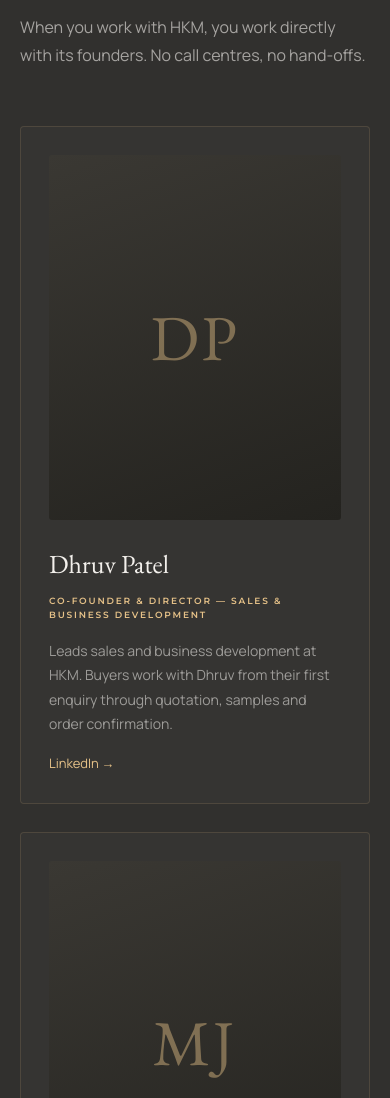
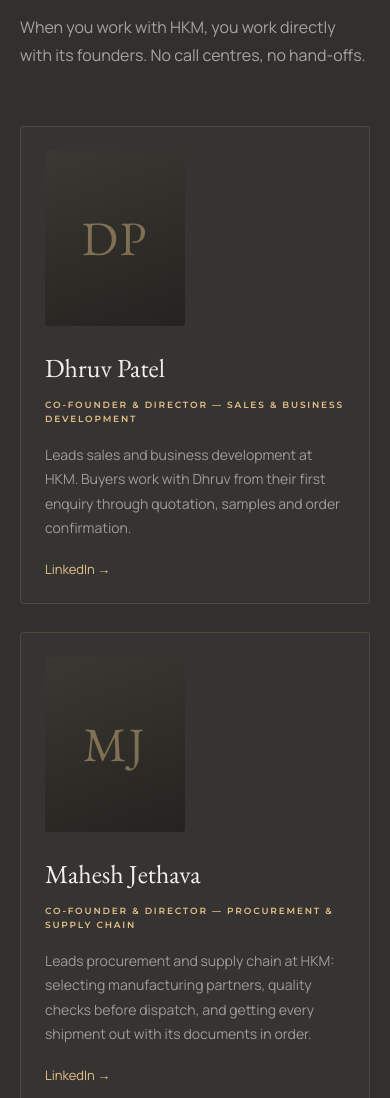
Before and after one commit to Gaurav-Projects-ctrl/HKM-venture-global, an Astro site: page /about in a window 390 px wide. Shown: the part 5300-6398 px from the top of the page. Built offline with nearby package versions, Linux system fonts and the light colour scheme; Astro itself is replaced by a stand-in of ours.

Commit message:
About: lay out the two founder cards side by side, aligned
The founder grid was built for three cards, so two left an empty third
column and uneven card heights. Cards now share the row equally, with
the photo beside the text, matching heights and LinkedIn links aligned
at the bottom. They stack on phones.

Co-Authored-By: Claude Opus 5.5 <noreply@anthropic.com>
Claude-Session: https://claude.ai/code/session_01CZ2KFNgDp2z6ar4ZuJxevK

```diff
--- a/src/pages/about.astro
+++ b/src/pages/about.astro
@@ -138,12 +138,14 @@ const initials = (name: string) =>
                   ? <img src={f.photo} alt={f.name} loading="lazy" />
                   : <span class="founder-mono">{initials(f.name)}</span>}
               </div>
+              <div class="founder-text">
                 <h3 class="founder-name">{f.name}</h3>
                 <span class="label founder-role">{f.role}</span>
                 <p class="founder-bio">{f.bio}</p>
                 {f.linkedin && (
                   <a class="founder-li" href={f.linkedin} target="_blank" rel="noopener">LinkedIn →</a>
                 )}
+              </div>
             </article>
           ))}
         </div>
@@ -228,8 +230,13 @@ const initials = (name: string) =>
   .commit p { font-size: 14px; line-height: 1.75; color: var(--on-surface-variant); }
 
   .a-founders { background: var(--inverse-surface); }
-  .founder-grid { display: grid; grid-template-columns: repeat(3, 1fr); gap: 28px; }
+  /* Founder cards: photo beside text, cards share the row equally and match heights */
+  .founder-grid { display: grid; grid-template-columns: repeat(auto-fit, minmax(380px, 1fr)); gap: 28px; }
   .founder {
+    display: grid;
+    grid-template-columns: 168px 1fr;
+    gap: 28px;
+    align-items: stretch;
     border: 1px solid rgba(229,193,136,0.14);
     border-radius: 4px;
     padding: 28px;
@@ -237,18 +244,19 @@ const initials = (name: string) =>
   }
   .founder-photo {
     aspect-ratio: 4 / 5;
+    align-self: start;
     border-radius: 3px;
     overflow: hidden;
     background: linear-gradient(160deg, #3a3833, #24231f);
     display: flex; align-items: center; justify-content: center;
-    margin-bottom: 24px;
   }
+  .founder-text { display: flex; flex-direction: column; min-width: 0; }
   .founder-photo img { width: 100%; height: 100%; object-fit: cover; display: block; }
-  .founder-mono { font-family: var(--font-display); font-size: 64px; color: rgba(229,193,136,0.45); letter-spacing: 0.04em; }
+  .founder-mono { font-family: var(--font-display); font-size: 48px; color: rgba(229,193,136,0.45); letter-spacing: 0.04em; }
   .founder-name { font-size: 26px; color: #f3f0ec; margin-bottom: 8px; }
   .founder-role { color: var(--inverse-primary); font-size: 9px; display: block; margin-bottom: 16px; line-height: 1.6; }
   .founder-bio { font-size: 14px; line-height: 1.75; color: rgba(243,240,236,0.55); }
-  .founder-li { display: inline-block; margin-top: 16px; font-size: 13px; color: var(--inverse-primary); text-decoration: none; }
+  .founder-li { display: inline-block; align-self: flex-start; margin-top: auto; padding-top: 18px; font-size: 13px; color: var(--inverse-primary); text-decoration: none; }
 
   .steps { display: grid; grid-template-columns: repeat(4, 1fr); gap: 32px; }
   .step { border-top: 1px solid var(--primary-container); padding-top: 24px; }
@@ -271,7 +279,6 @@ const initials = (name: string) =>
 
   @media (max-width: 1000px) {
     .steps { grid-template-columns: 1fr 1fr; }
-    .founder-grid { grid-template-columns: 1fr 1fr; }
   }
   @media (max-width: 900px) {
     .a-two, .a-reg-inner { grid-template-columns: 1fr; gap: 40px; }
@@ -286,6 +293,8 @@ const initials = (name: string) =>
   }
   @media (max-width: 640px) {
     .commit-grid, .steps, .founder-grid, .reg-list { grid-template-columns: 1fr; }
+    .founder { grid-template-columns: 1fr; gap: 22px; padding: 24px; }
+    .founder-photo { width: 140px; }
     .commit:nth-child(even) { padding-left: 0; border-left: none; }
     .a-reg-inner { padding: 32px 24px; }
     .a-reg { padding-bottom: 80px; }
```
Lines whose indentation alone changed are shown as unchanged.
